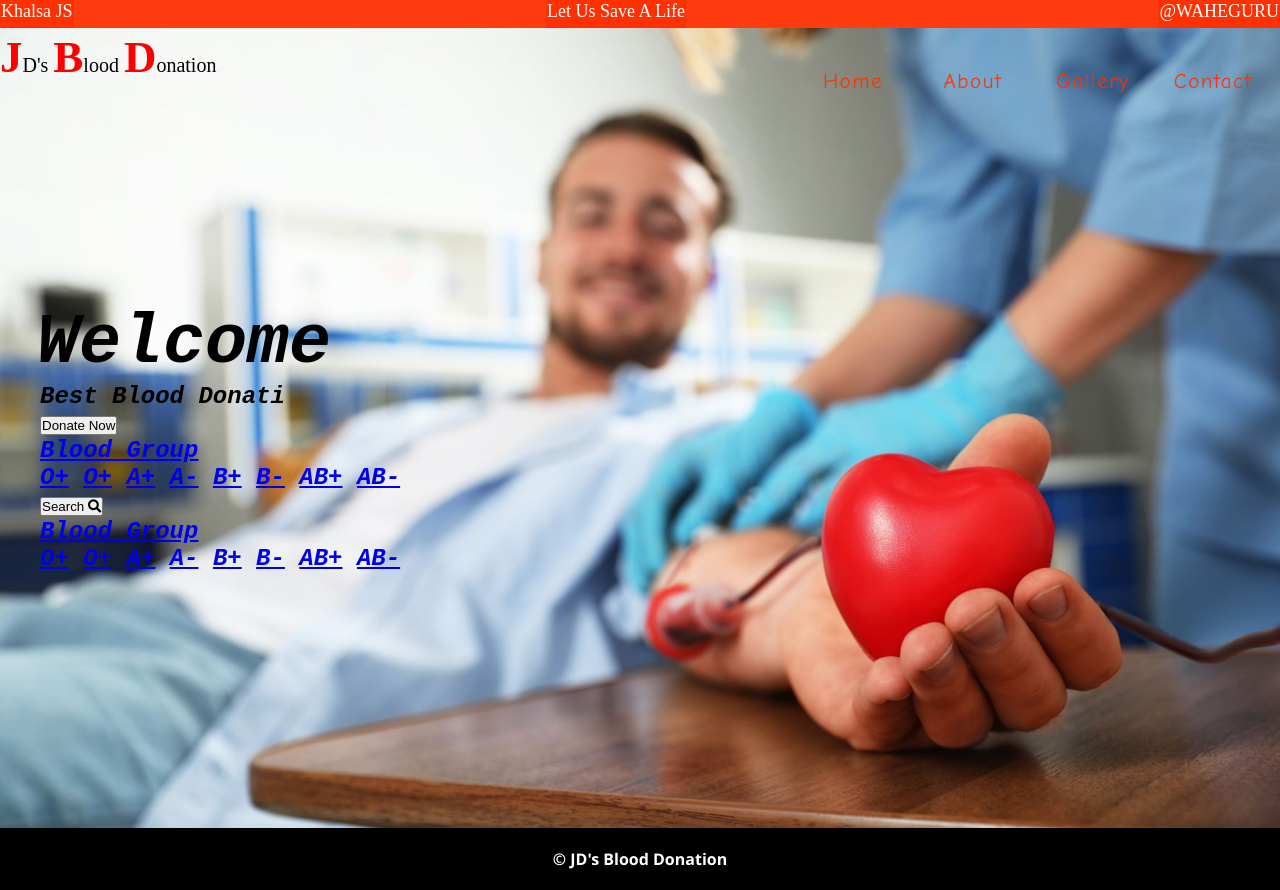
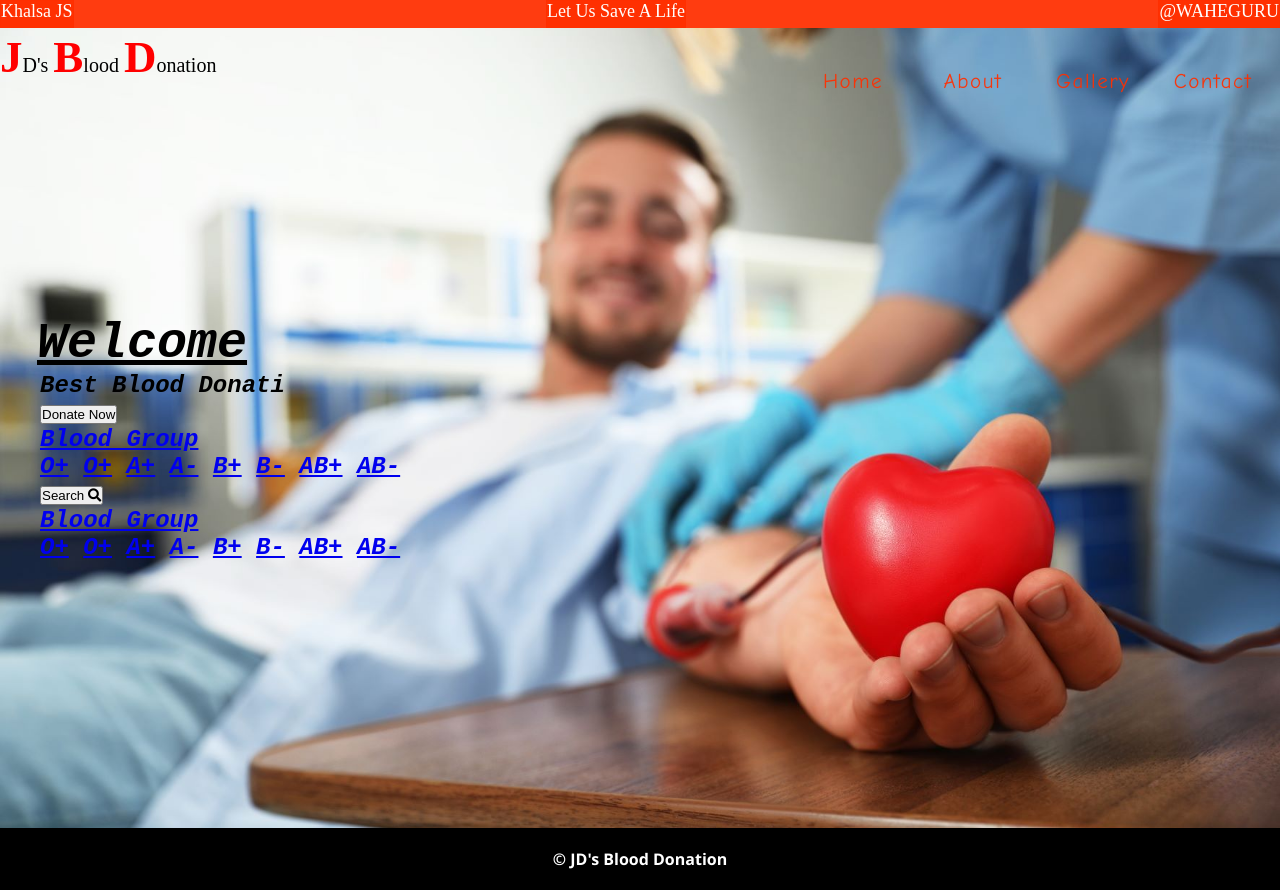
Before and after one commit to SinghJashanpreet/6.BloodDonationProject, a plain HTML site: page index.html in a window 1280 px wide. Drawn offline with Linux system fonts and the light colour scheme.

Commit message:
Update style.css

```diff
--- a/css/style.css
+++ b/css/style.css
@@ -215,10 +215,11 @@ nav {
 }
 
 .img_Container #img_Content .l1 {
-  font-size: 70px;
+  font-size: 50px;
   font-weight: 600;
   margin-left: -3px;
   animation: zoomInDown 0.5s both ease;
+  text-decoration: underline;
 }
 
 .img_Container #img_Content .l3 {
```
